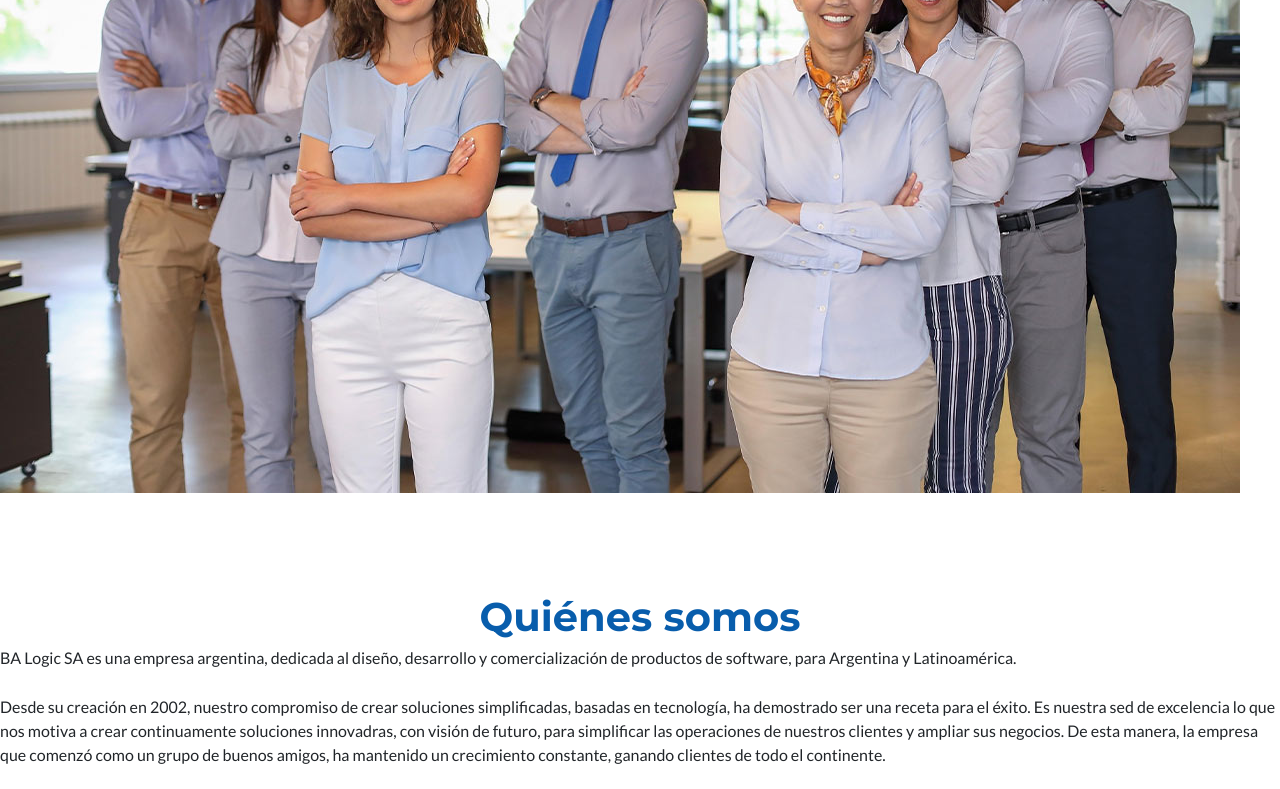
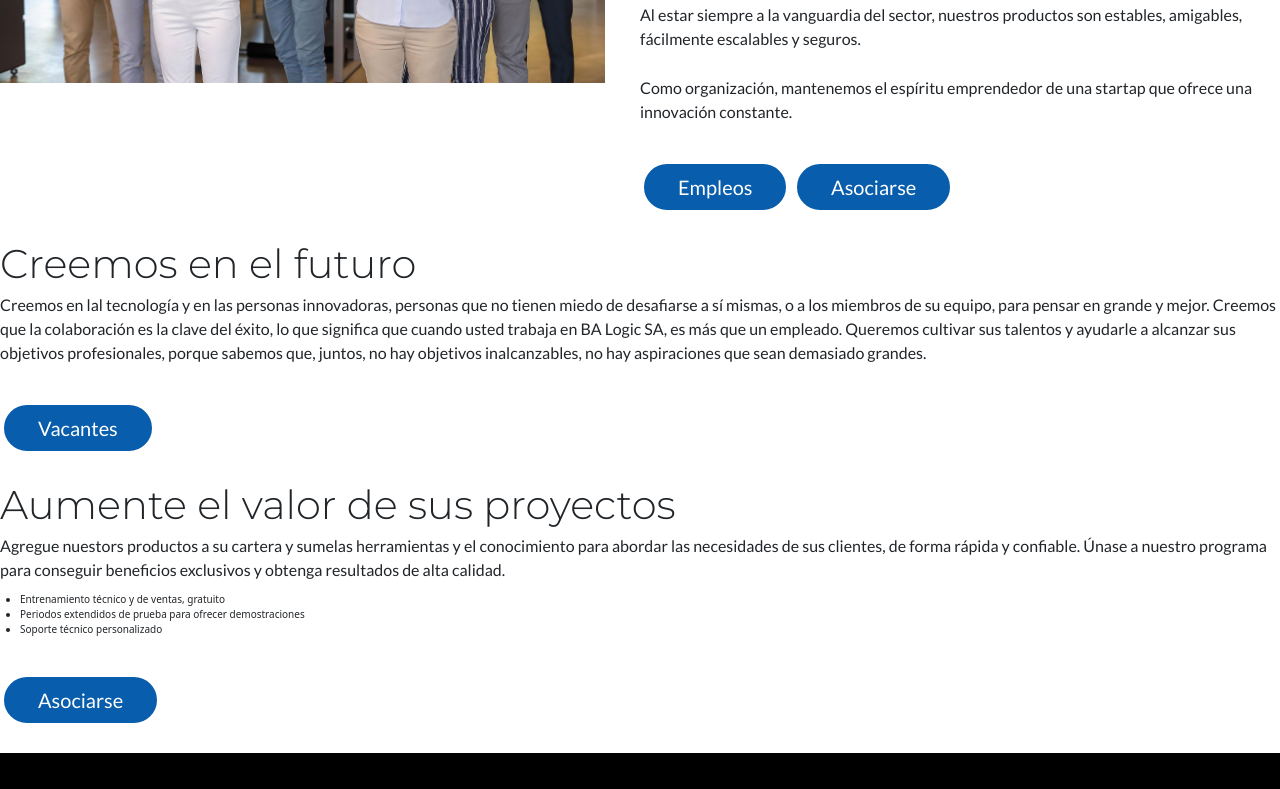
Before and after one commit to NicolasCeraso/coderhouse-final-project, a plain HTML site: page nosotros.html in a window 1280 px wide. Shown: the part 460-1249 px from the top of the page. Drawn offline with nearby package versions, Linux system fonts and the light colour scheme.

Commit message:
Actualización de html NOSOTROS - Sección Inicio

```diff
--- a/nosotros.html
+++ b/nosotros.html
@@ -74,11 +74,13 @@
         <main>
 <!-- SECCION QUIENES SOMOS -->
             <section>
-                <div>
-                    <img src="nosotros/imagenes/grupo-de-personas-en -ambiente-de-trabajo.jpg" alt="Grupo de empleados">
+                <div class="index-about-us-grid-container">
+                    <div class= "index-about-us-img-item">
+                            <img class= "index-about-us-grid-item" src="nosotros/imagenes/grupo-de-personas-en -ambiente-de-trabajo.jpg" alt="Imagen grupal del equipo">
                     </div>
-                <div>
-                    <h2 class="section-title">Quiénes somos</h2>
+                    <div class="index-about-us-grid-item index-about-us-title-item">
+                        <h2 class="index-about-us-section-title">Quiénes somos</h2>
+                        <br>
                         <p>BA Logic SA es una empresa argentina, dedicada al diseño, desarrollo y comercialización de productos de software, para Argentina y Latinoamérica.</p>
                         <br>
                         <p>Desde su creación en 2002, nuestro compromiso de crear soluciones simplificadas, basadas en tecnología, ha demostrado ser una receta para el éxito. Es nuestra sed de excelencia lo que nos motiva a crear continuamente soluciones innovadras, con visión de futuro, para simplificar las operaciones de nuestros clientes y ampliar sus negocios. De esta manera, la empresa que comenzó como un grupo de buenos amigos, ha mantenido un crecimiento constante, ganando clientes de todo el continente.</p>
@@ -86,18 +88,25 @@
                         <p>Al estar siempre a la vanguardia del sector, nuestros productos son estables, amigables, fácilmente escalables y seguros.</p>
                         <br>
                         <p>Como organización, mantenemos el espíritu emprendedor de una startap que ofrece una innovación constante.</p>
+                        <div data-aos="flip-down" class="button-in-line ">
+                            <a class="button-container blue-button" href="contacto.html">Empleos</a>
+                        </div>
+                        <div data-aos="flip-down" class="button-in-line">
+                            <a class="button-container blue-button" href="nosotros.html">Asociarse</a>
+                        </div>
+                    </div>
                 </div>
             </section>
 <!-- SECCION TRABAJO CONJUNTO -->
             <section>
-                <div>
+                <div id="Empleos">
                     <h2>Creemos en el futuro</h2>
                     <p>Creemos en lal tecnología y en las personas innovadoras, personas que no tienen miedo de desafiarse a sí mismas, o a los miembros de su equipo, para pensar en grande y mejor. Creemos que la colaboración es la clave del éxito, lo que significa que cuando usted trabaja en BA Logic SA, es más que un empleado. Queremos cultivar sus talentos y ayudarle a alcanzar sus objetivos profesionales, porque sabemos que, juntos, no hay objetivos inalcanzables, no hay aspiraciones que sean demasiado grandes.</p>
-                    <span class="button">
-                        <a href="contactos.html">Consultar Vacantes</a>
-                    </span>
+                    <div data-aos="flip-down" class="button-in-line ">
+                        <a class="button-container blue-button" href="contacto.html">Vacantes</a>
                     </div>
-                <div>
+                </div>
+                <div id="Asociarse">
                     <h2>Aumente el valor de sus proyectos</h2>
                     <p>Agregue nuestors productos a su cartera y sumelas herramientas y el conocimiento para abordar las necesidades de sus clientes, de forma rápida y confiable. Únase a nuestro programa para conseguir beneficios exclusivos y obtenga resultados de alta calidad.</p>
                     <ul>
@@ -105,9 +114,9 @@
                         <li>Periodos extendidos de prueba para ofrecer demostraciones</li>
                         <li>Soporte técnico personalizado</li>
                     </ul>
-                    <span class="button">
-                        <a href="contactos.html">Consultar Vacantes</a>
-                    </span>
+                    <div data-aos="flip-down" class="button-in-line ">
+                        <a class="button-container blue-button" href="contacto.html">Asociarse</a>
+                    </div>
                 </div>
             </section>
         </main>
```
Also changed, not shown: index.html (+0 -1 lines). Lines whose indentation alone changed are shown as unchanged.
